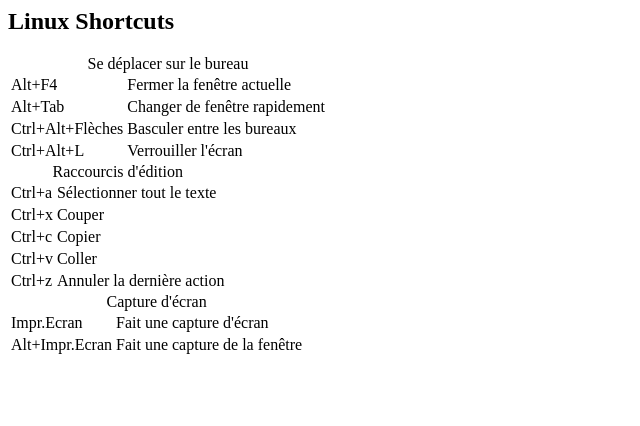
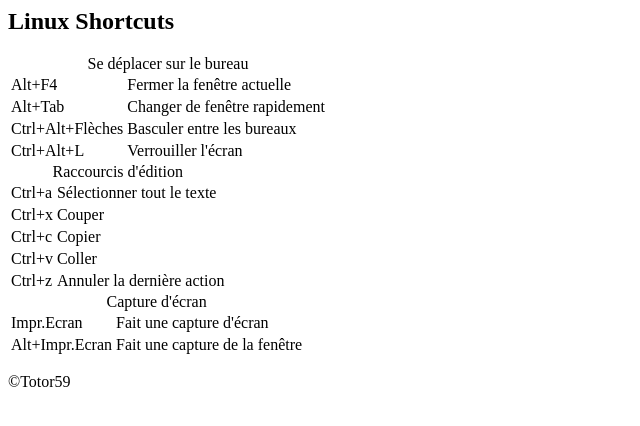
Before and after one commit to totor59/cheatsheet_linux, a plain HTML site: page index.html in a window 1280 px wide. Shown: the whole page, without its empty margins (0-640 px from the left). Drawn offline with Linux system fonts and the light colour scheme.

Commit message:
add a footer and comments to index.html

```diff
--- a/index.html
+++ b/index.html
@@ -5,7 +5,9 @@
 		<title>CheatSheet Linux shortcuts</title>
 	</head>
 	<body>
+<!--title-->
 	<h2>Linux Shortcuts</h2>
+<!--table of commands-->
 		<table>
 			<caption>Se déplacer sur le bureau</caption>
 			<tr>
@@ -38,6 +40,7 @@
 			<tr>
 				<td class="command">Ctrl+c</td>
 				<td class="description">Copier</td>
+
 			</tr>
 			<tr>
 				<td class="command">Ctrl+v</td>
@@ -59,7 +62,8 @@
 				<td class="description">Fait une capture de la fenêtre</td>
 			</tr>
 		</table>
-
+<!--add a footer here-->
 	<footer>
+		<p>&copyTotor59</p>
 	</footer>
 	</body>
```
